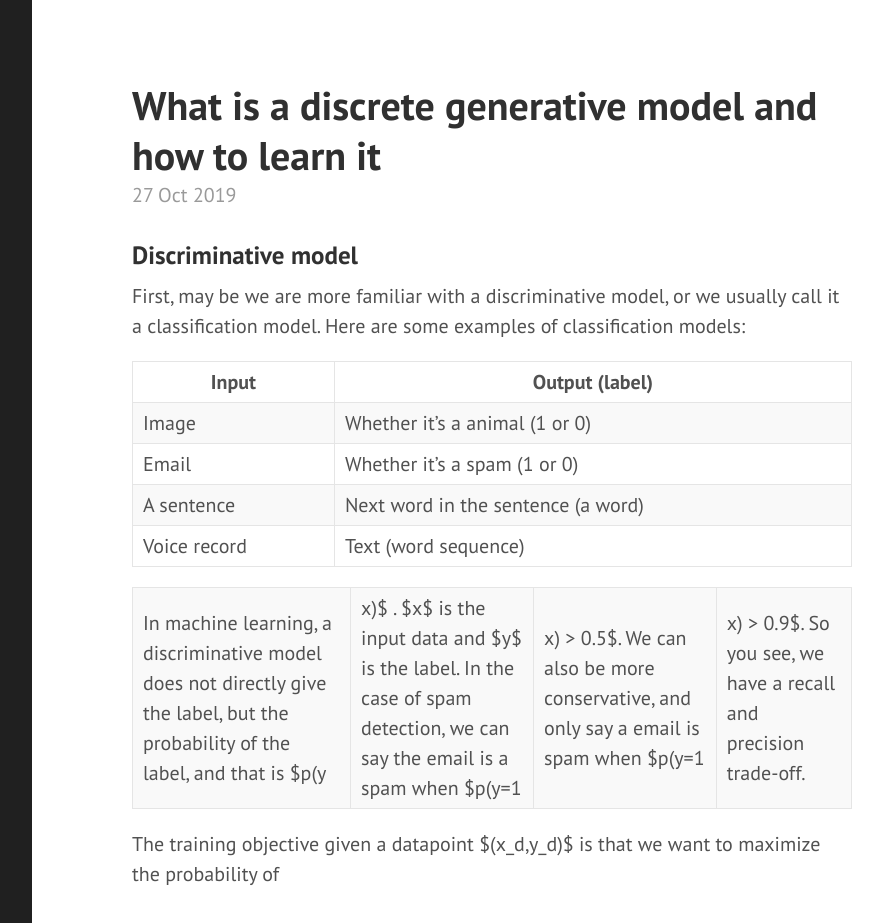
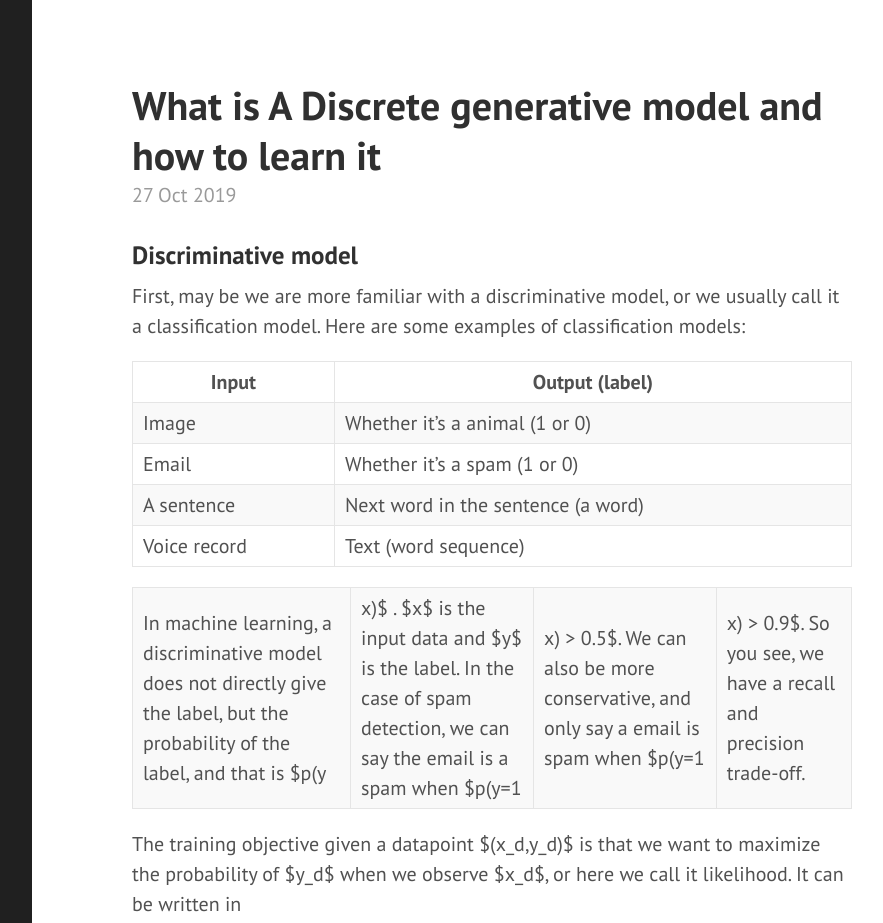
Before and after one commit to zomux/nlper, a Jekyll site: the page built from _posts/2019-10-27-what-is-discrete-generative-model.md, in a window 1280 px wide and 1400 px high. Shown: the top 923 px of the window, without its empty margins (328-1211 px from the left). Built offline with Jekyll 4.4.1, drawn with Linux system fonts in a browser that asks for light colours; formulas are drawn with MathJax 3; comment, search, counter and statistics services are not loaded; some of the changed text lies outside the part shown.

Commit message:
_posts/2019-10-27-what-is-discrete-generative-model.md updated from https://stackedit.io/

```diff
--- a/_posts/2019-10-27-what-is-discrete-generative-model.md
+++ b/_posts/2019-10-27-what-is-discrete-generative-model.md
@@ -1,6 +1,6 @@
 ---
 layout: post
-title: What is a discrete generative model and how to learn it
+title: What is A Discrete generative model and how to learn it
 ---
 
 ### Discriminative model
@@ -16,12 +16,14 @@
 
 In machine learning, a discriminative model does not directly give the label, but the probability of the label, and that is $p(y|x)$ . $x$ is the input data and $y$ is the label. In the case of spam detection, we can say the email is a spam when $p(y=1|x) > 0.5$. We can also be more conservative, and only say a email is spam when $p(y=1|x) > 0.9$. So you see, we have a recall and precision trade-off.
 
-The training objective given a datapoint $(x_d,y_d)$ is that we want to maximize the probability of
+The training objective given a datapoint $(x_d,y_d)$ is that we want to maximize the probability of $y_d$ when we observe $x_d$, or here we call it likelihood. It can be written in
+
+$$ \mathop{\mathrm{argmax}}\limits_\theta $$
 
 ### Generative model
 
 ![variables](https://i.imgur.com/A8nKrSp.png)
 <!--stackedit_data:
-eyJoaXN0b3J5IjpbLTM1NDQ1NjgyMywtNTI1NjM2MzE3LC0xMD
-I4MDk5MDg2XX0=
+eyJoaXN0b3J5IjpbLTE2ODc2MjE0NjksLTUyNTYzNjMxNywtMT
+AyODA5OTA4Nl19
 -->
```
